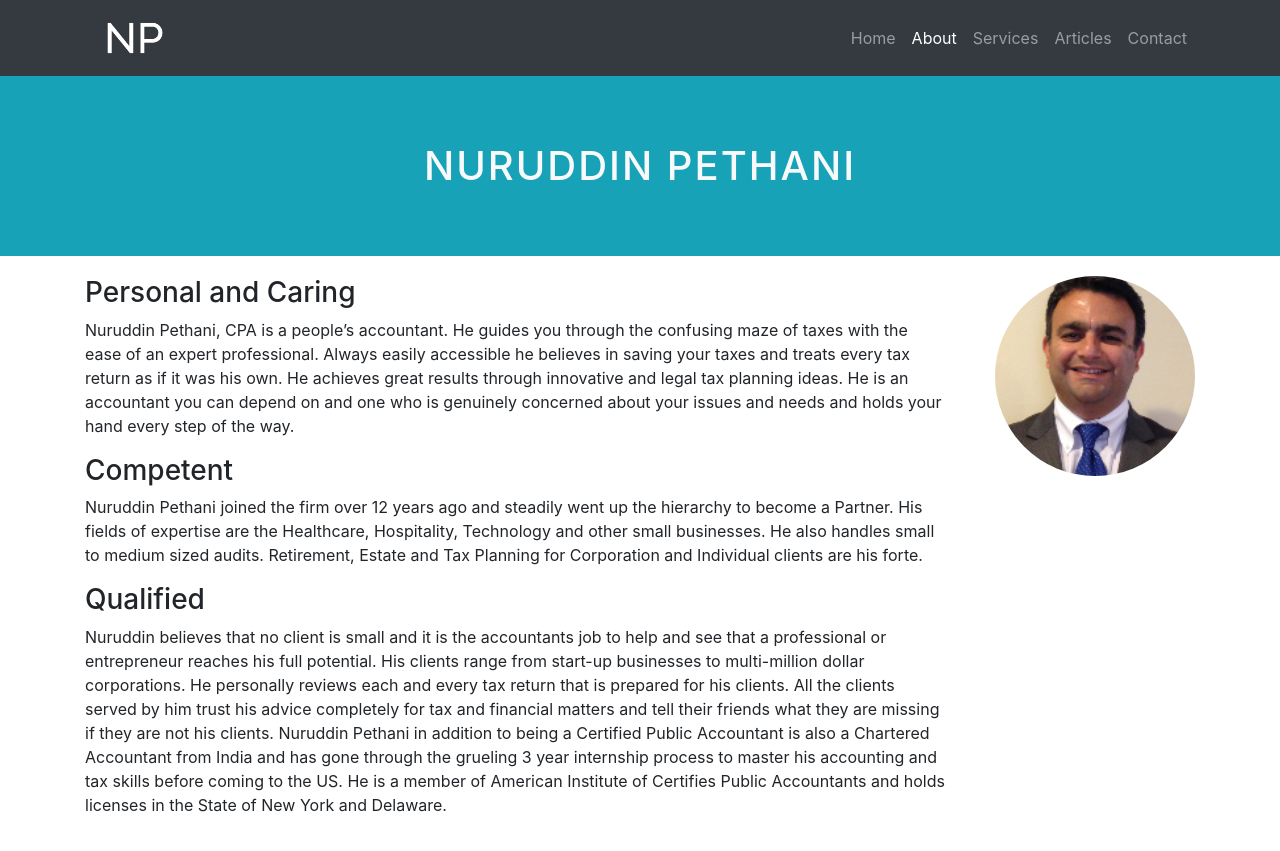
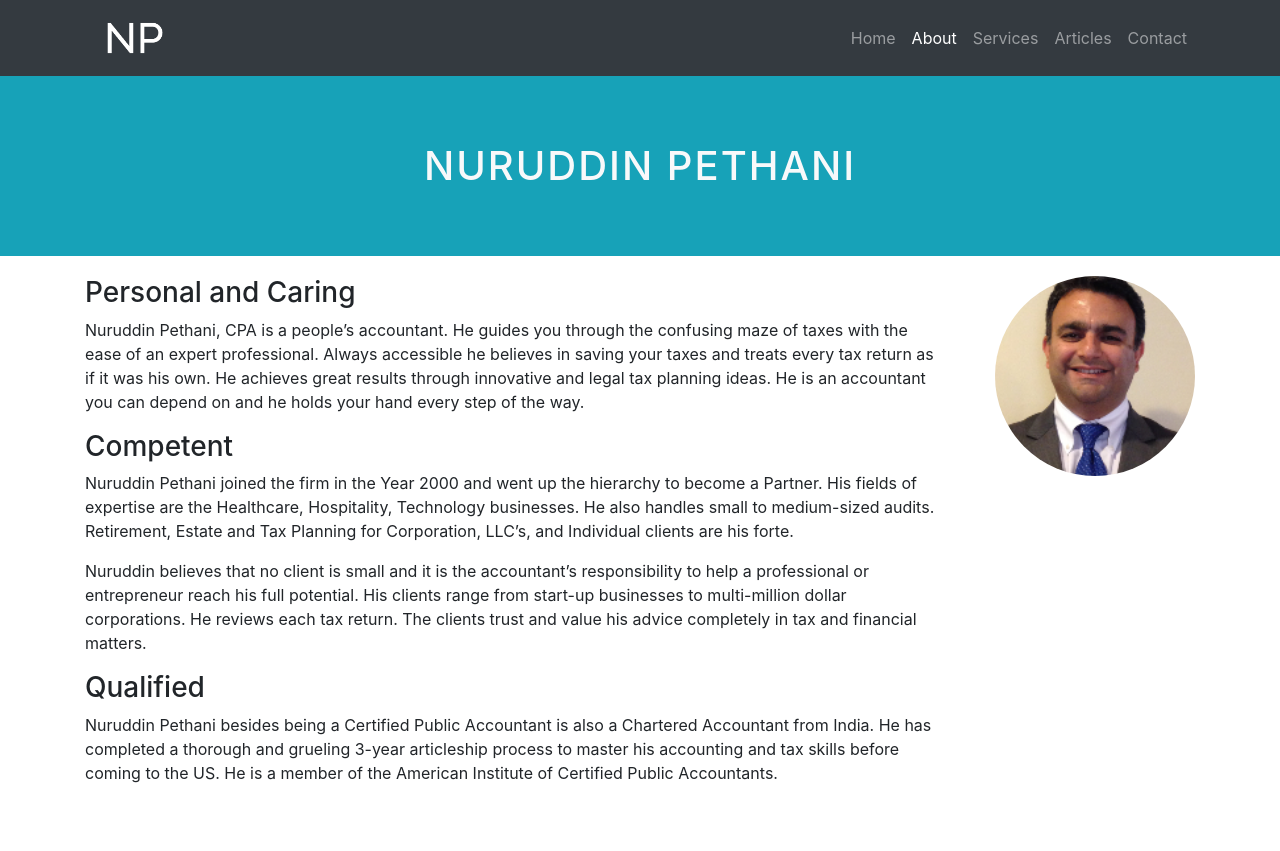
Before and after one commit to spethani/dad-website, a Jekyll site: the page built from about.html, in a window 1280 px wide. Shown: the top 851 px of the page. Built offline with Jekyll 4.4.1, drawn with Linux system fonts in a browser that asks for light colours.

Commit message:
changed about page

```diff
--- a/about.html
+++ b/about.html
@@ -13,21 +13,24 @@ description: Nuruddin Pethani is a people's accountant. He not only helps people
 
         <div class="media-body">
             <h3>Personal and Caring</h3>
-            <p>Nuruddin Pethani, CPA is a people’s accountant. He guides you through the confusing maze of taxes with the ease of an expert professional.
-            Always easily accessible he believes in saving your taxes and treats every tax return as if it was his own. He achieves great results
-            through innovative and legal tax planning ideas. He is an accountant you can depend on and one who is genuinely concerned about your issues
-            and needs and holds your hand every step of the way.</p>
+            <p>Nuruddin Pethani, CPA is a people’s accountant. He guides you through the confusing maze of taxes with the ease
+            of an expert professional. Always accessible he believes in saving your taxes and treats every tax return as if
+            it was his own. He achieves great results through innovative and legal tax planning ideas. He is an accountant you
+            can depend on and he holds your hand every step of the way.</p>
 
             <h3>Competent</h3>
-            <p>Nuruddin Pethani joined the firm over 12 years ago and steadily went up the hierarchy to become a Partner. His fields of expertise are the
-            Healthcare, Hospitality, Technology and other small businesses. He also handles small to medium sized audits. Retirement, Estate and Tax Planning
-            for Corporation and Individual clients are his forte.</p>
+            <p>Nuruddin Pethani joined the firm in the Year 2000 and went up the hierarchy to become a Partner. His fields of
+            expertise are the Healthcare, Hospitality, Technology businesses. He also handles small to medium-sized audits.
+            Retirement, Estate and Tax Planning for Corporation, LLC’s, and Individual clients are his forte.</p>
+            <p>Nuruddin believes that no client is small and it is the accountant’s responsibility to help a professional
+            or entrepreneur reach his full potential. His clients range from start-up businesses to multi-million dollar
+            corporations. He reviews each tax return. The clients trust and value his advice completely in tax and financial
+            matters.</p>
 
             <h3>Qualified</h3>
-            <p>Nuruddin believes that no client is small and it is the accountants job to help and see that a professional or entrepreneur reaches his full potential. His clients range from start-up businesses to multi-million dollar corporations.
-            He personally reviews each and every tax return that is prepared for his clients. All the clients served by him trust his advice completely for tax and financial matters and tell their friends what they are missing if they are not his clients.
-            Nuruddin Pethani in addition to being a Certified Public Accountant is also a Chartered Accountant from India and has gone through the grueling 3 year internship process to master his accounting and tax skills before coming to the US.
-            He is a member of American Institute of Certifies Public Accountants and holds licenses in the State of New York and Delaware.</p>
+            <p>Nuruddin Pethani besides being a Certified Public Accountant is also a Chartered Accountant from India.
+            He has completed a thorough and grueling 3-year articleship process to master his accounting and tax skills
+            before coming to the US. He is a member of the American Institute of Certified Public Accountants.</p>
         </div>
 
         <img class="d-none d-md-block" alt="Nuruddin Pethani smiling and wearing a suit" style="border-radius: 50%; width: 200px; height: 200px; object-fit: cover; margin-left: 50px;" src="/assets/img/about_img.jpg"/>
```
Also changed, not shown: 1 other file.
